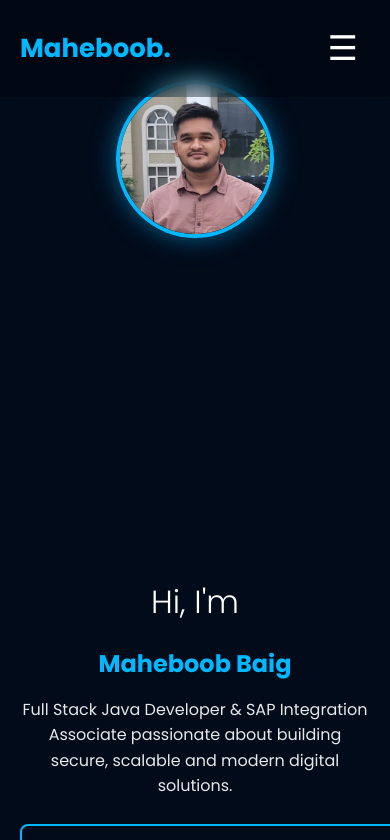
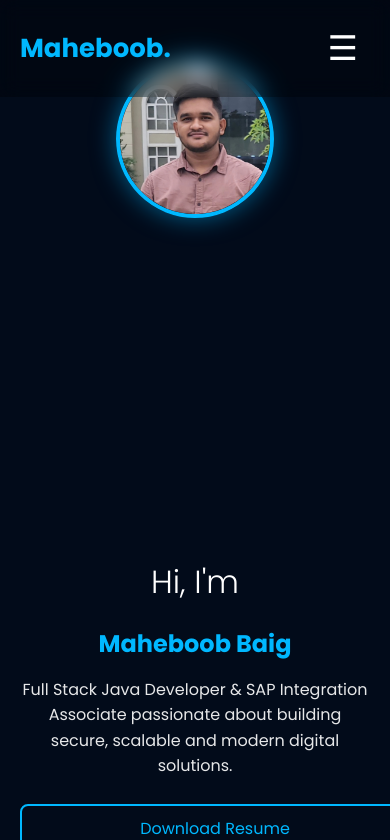
Before and after one commit to Maheboob-baig15/portfolio, a React (Create React App) app: page / in a window 390 px wide. Shown: the top 840 px of the page. Built offline with nearby package versions, Linux system fonts and the light colour scheme.

Commit message:
Force mobile spacing fix in Home section

```diff
--- a/src/styles/Home.css
+++ b/src/styles/Home.css
@@ -160,3 +160,22 @@
     text-align: center;
   }
 }
+
+/* ============================================
+   FINAL MOBILE OVERRIDE (FORCE FIX)
+=============================================== */
+@media (max-width: 900px) {
+  .home-container {
+    padding-top: 60px !important;
+    padding-bottom: 40px !important;
+    gap: 16px !important;
+  }
+
+  .profile-wrapper {
+    margin-bottom: 0 !important;
+  }
+
+  .home-text {
+    margin-top: 0 !important;
+  }
+}
```
